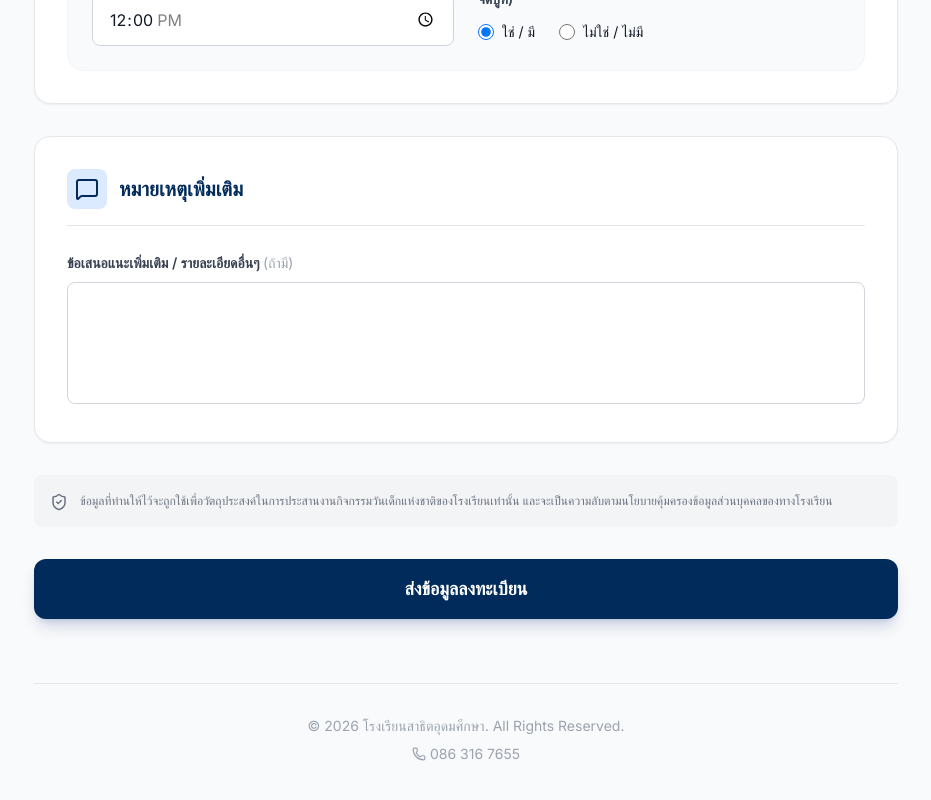
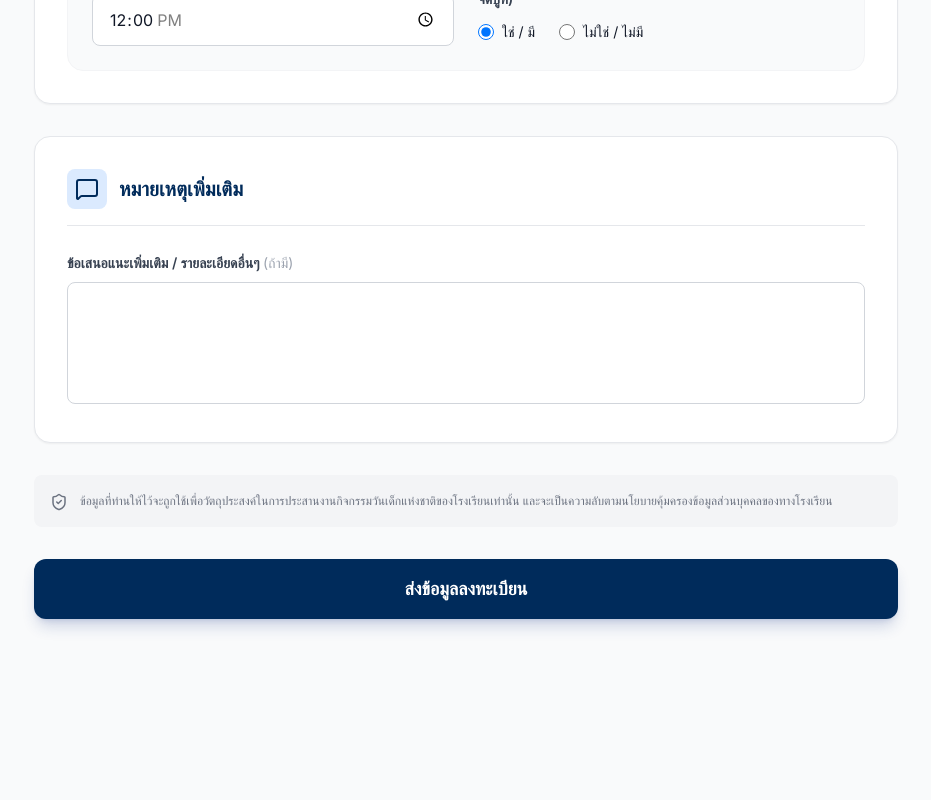
Before and after one commit to pasittrata32/Children-s-Day-Registration, a React (Vite) app: page / in a window 1280 px wide. Shown: the part 1875-2675 px from the top of the page, without its empty margins (174-1105 px from the left). After the commit the page ends 2574 px from the top, so only its background shows below. Built offline with nearby package versions, Linux system fonts and the light colour scheme; a web font is replaced by a local one.

Commit message:
Remove footer from App component
Removed footer section containing school name and contact info.

```diff
--- a/App.tsx
+++ b/App.tsx
@@ -526,13 +526,6 @@ const App: React.FC = () => {
             )}
           </button>
         </form>
-
-        <footer className="mt-16 text-center text-gray-400 text-sm border-t border-gray-200 pt-8">
-          <p>© 2026 {t.schoolName}. All Rights Reserved.</p>
-          <div className="flex justify-center space-x-4 mt-2">
-            <span className="flex items-center"><Phone size={14} className="mr-1" /> 086 316 7655</span>
-          </div>
-        </footer>
       </main>
     </div>
   );
```
